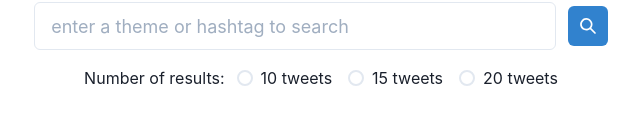
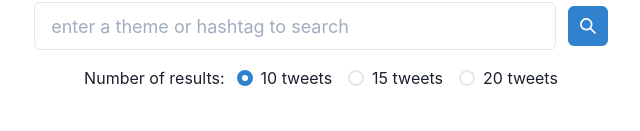
Before and after one commit to stevecochrane/redux-toolkit-examples, a React (Create React App) app in the folder 02-tweetfind/: page / in a window 1280 px wide. Shown: the part 169-300 px from the top of the page, without its empty margins (319-959 px from the left). Built offline with nearby package versions, Linux system fonts and the light colour scheme.

Commit message:
Control numberOfResults RadioGroup with Redux

```diff
--- a/02-tweetfind/src/features/numberOfResults/NumberOfResults.js
+++ b/02-tweetfind/src/features/numberOfResults/NumberOfResults.js
@@ -1,11 +1,21 @@
 import React from "react";
 import { Flex, Stack, RadioGroup, Radio, Text } from "@chakra-ui/react";
 
+import { useDispatch, useSelector } from "react-redux";
+import { setNumberOfResults } from "./numberOfResultsSlice";
+
 export const NumberOfResults = () => {
+  const dispatch = useDispatch();
+  const numberOfResults = useSelector((state) => state.numberOfResults);
+
+  const onChange = (val) => {
+    dispatch(setNumberOfResults(val));
+  };
+
   return (
     <Flex my={4} justifyContent="center">
       <Text mr={3}>Number of results:</Text>
-      <RadioGroup defaultValue={10}>
+      <RadioGroup onChange={onChange} value={numberOfResults} defaultValue={10}>
         <Stack spacing={4} direction="row">
           <Radio value="10">10 tweets</Radio>
           <Radio value="15">15 tweets</Radio>
```
